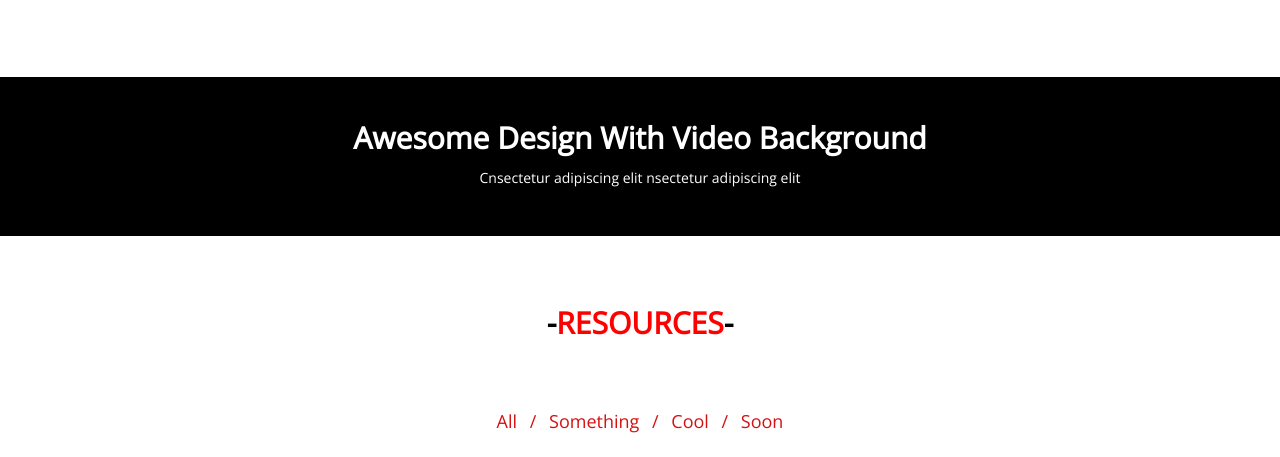
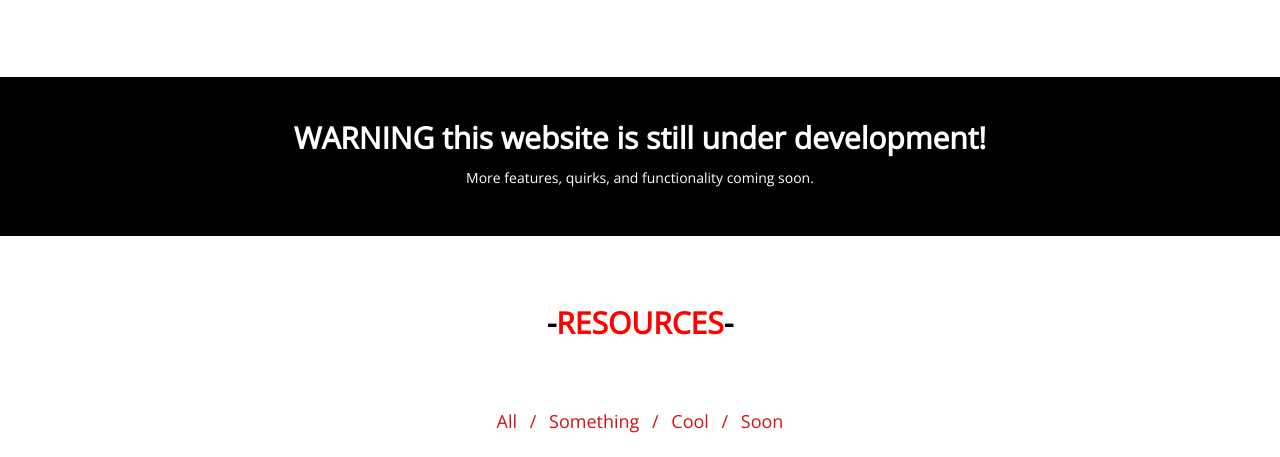
Before and after one commit to ealop123/t4uWeb, a plain HTML site: page vedio-backdiv/index.html in a window 1280 px wide. Shown: the part 924-1381 px from the top of the page. Drawn offline with nearby package versions, Linux system fonts and the light colour scheme.

Commit message:
Update index.html

```diff
--- a/vedio-backdiv/index.html
+++ b/vedio-backdiv/index.html
@@ -117,8 +117,8 @@
         <div class="container mid-txt" >
                 <div class="row text-center">
                     <div class="col-md-12">
-                        Awesome Design With Video Background
-                        <h5>Cnsectetur adipiscing elit nsectetur adipiscing elit</h5>
+                        WARNING this website is still under development!
+                        <h5>More features, quirks, and functionality coming soon.</h5>
                         </div>
                     </div>
             </div>
```
